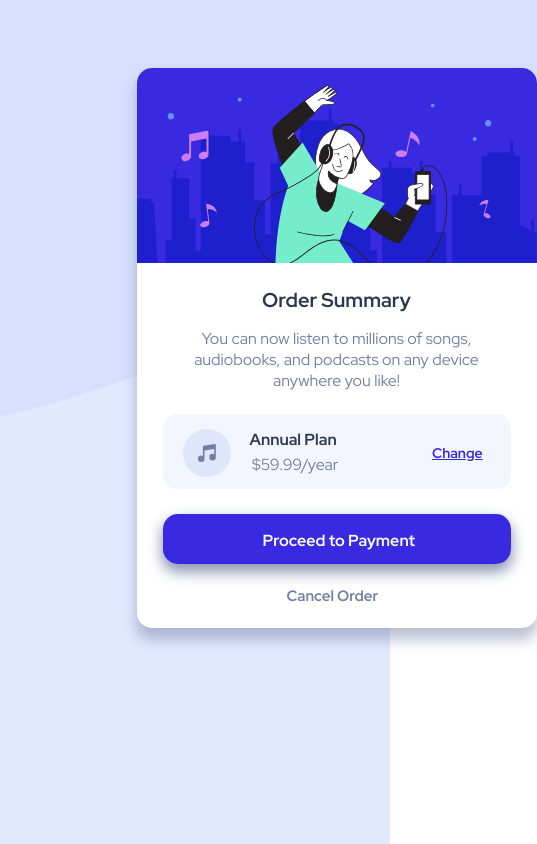
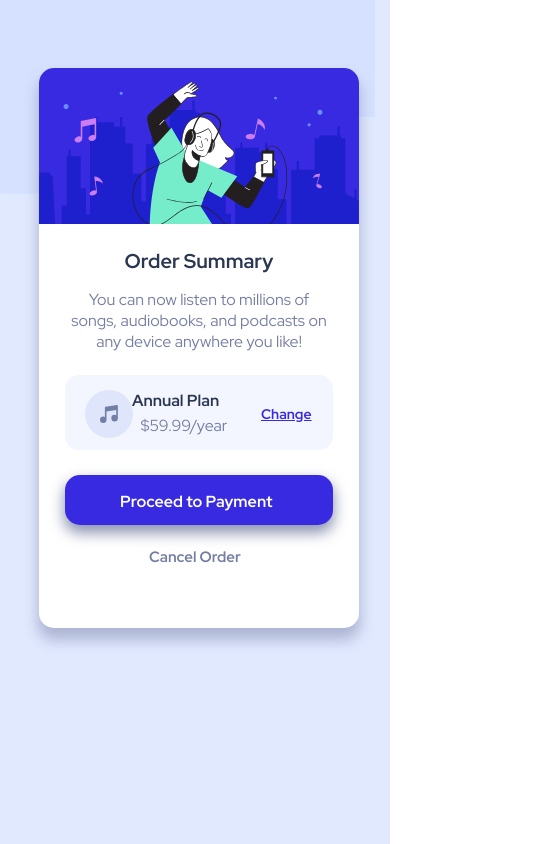
Before and after one commit to ReinanKhevne/Desafios-propostos---mentor-, a plain HTML site: page index.html in a window 390 px wide. Shown: the whole page, 537 px wide, since content can reach past the window. Drawn offline with Linux system fonts and the light colour scheme.

Commit message:
versão com responsividade

```diff
--- a/index.html
+++ b/index.html
@@ -5,6 +5,7 @@
   <meta http-equiv="X-UA-Compatible" content="IE=edge">
   <meta name="viewport" content="width=device-width, initial-scale=1.0">
   <link rel="stylesheet" href="style.css">
+  <link rel="shortcut icon" href="images/favicon-32x32.png" type="image/x-icon">
   <title>Frontend Mentor | Desafio Básico</title>
 </head>
 <body>
--- a/style.css
+++ b/style.css
@@ -12,9 +12,10 @@
 }
 
 body {
+    min-height: 100vh;
     background-image: url(images/pattern-background-desktop.svg);
     background-repeat: no-repeat;
-    background-position: center top;
+
 }
 
 .lente {
@@ -143,3 +144,54 @@ body {
 #cancel:hover {
     color: #2b3651;
 }
+
+/*Reponsividade Mobile*/
+
+@media (max-width: 930px) {
+
+    .card-conteiner {
+        position: absolute;
+        left: 30%;
+    }
+}
+
+@media (max-width: 740px) {
+    .card-conteiner {
+        position: absolute;
+        left: 10%;
+    }
+}
+
+@media (max-width: 496px) {
+    .card-conteiner {
+        width: 375px;
+
+    }
+
+    #img-principal {
+        width: 375px;
+    }
+}
+
+@media (max-width: 450px) {
+    .card-conteiner {
+        width: 320px;
+
+    }
+
+    #botao-link {
+        padding-left: 55px;
+    }
+
+    #cancel {
+        padding-left: 110px;
+    }
+
+    #img-principal {
+        width: 320px;
+    }
+
+    body {
+        background-image: url(images/pattern-background-mobile.svg);
+    }
+}
```
